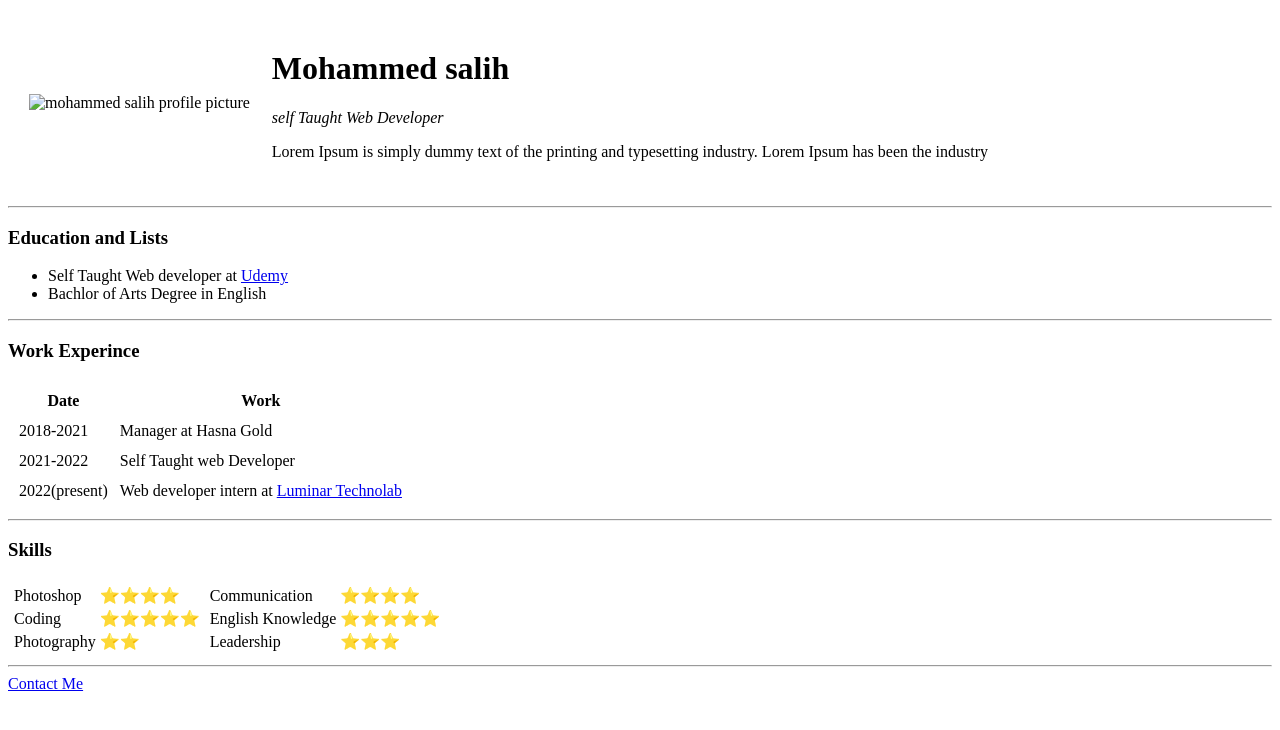
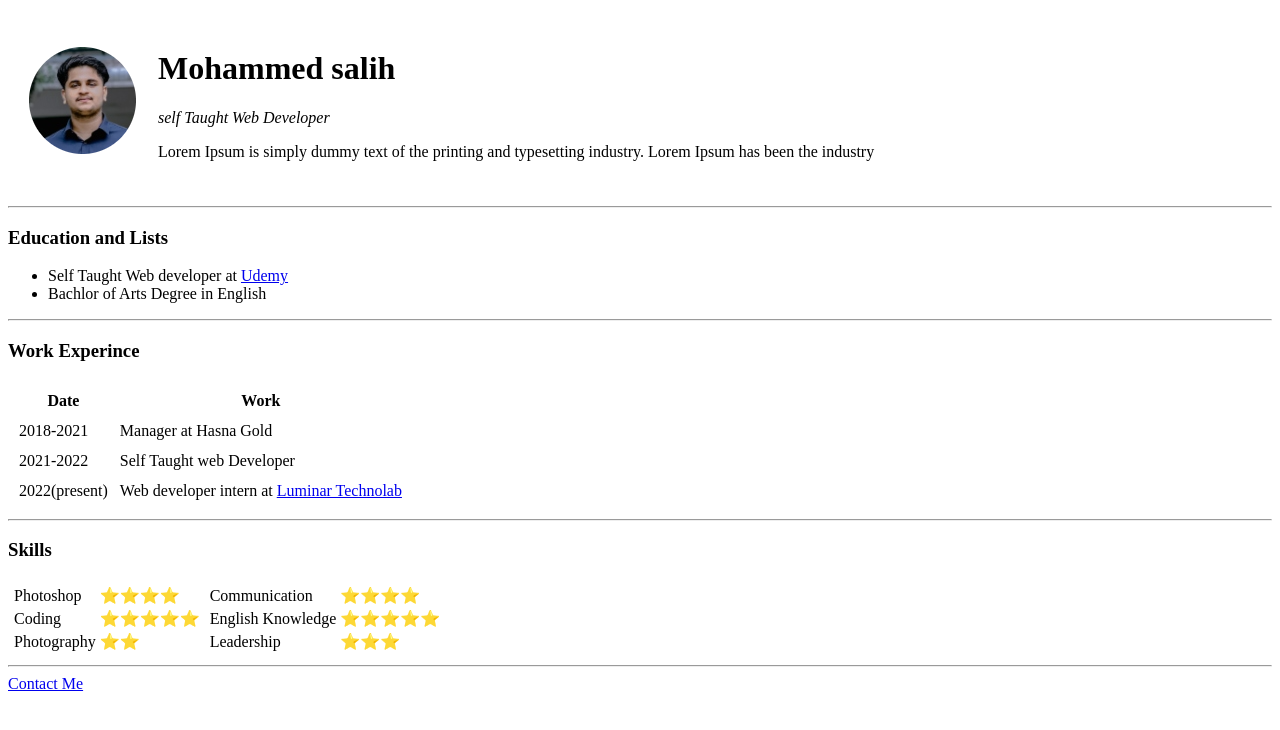
Before and after one commit to mohammedsalihc/cv, a plain HTML site: page index.html in a window 1280 px wide. Drawn offline with Linux system fonts and the light colour scheme.

Commit message:
Update index.html

```diff
--- a/index.html
+++ b/index.html
@@ -7,7 +7,7 @@
   <body>
     <table cellspacing='20'>
       <tr>
-        <td><img src="images/sali.jpg" alt="mohammed salih profile picture"></td>
+        <td><img src="images/sali.png" alt="mohammed salih profile picture"></td>
         <td><h1>Mohammed salih</h1>
         <p><em>self Taught Web Developer</em></p>
         <p>Lorem Ipsum is simply dummy text of the printing and typesetting industry. Lorem Ipsum has been the industry</p></td>
```
